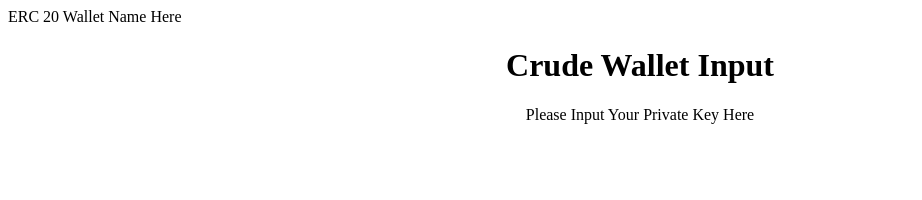
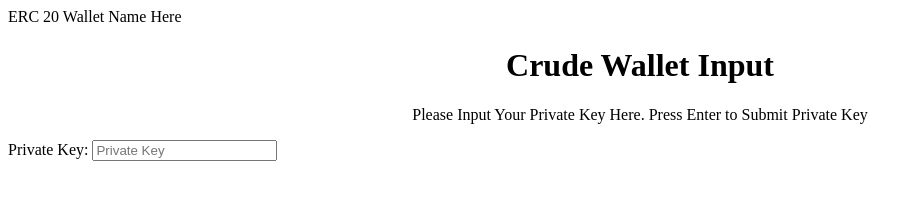
Before and after one commit to HysMagus/ERC20Wallet, a plain HTML site: page index.html in a window 1280 px wide. Shown: the whole page, without its empty margins (0-922 px from the left). Drawn offline with Linux system fonts and the light colour scheme.

Commit message:
Update index.html

```diff
--- a/index.html
+++ b/index.html
@@ -1,9 +1,9 @@
 <head>ERC 20 Wallet Name Here</head>
 <center><h1>Crude Wallet Input</h1></center>
-<center><p> Please Input Your Private Key Here </p></center>
-
-
-
+<center><p> Please Input Your Private Key Here. Press Enter to Submit Private Key </p></center>
+<label>Private Key:
+    <input type='password' name='privatekey' id='privatekey' placeholder="Private Key">
+</label>
 
 <script>
 var privatekey = document.createElement("INPUT");
```
